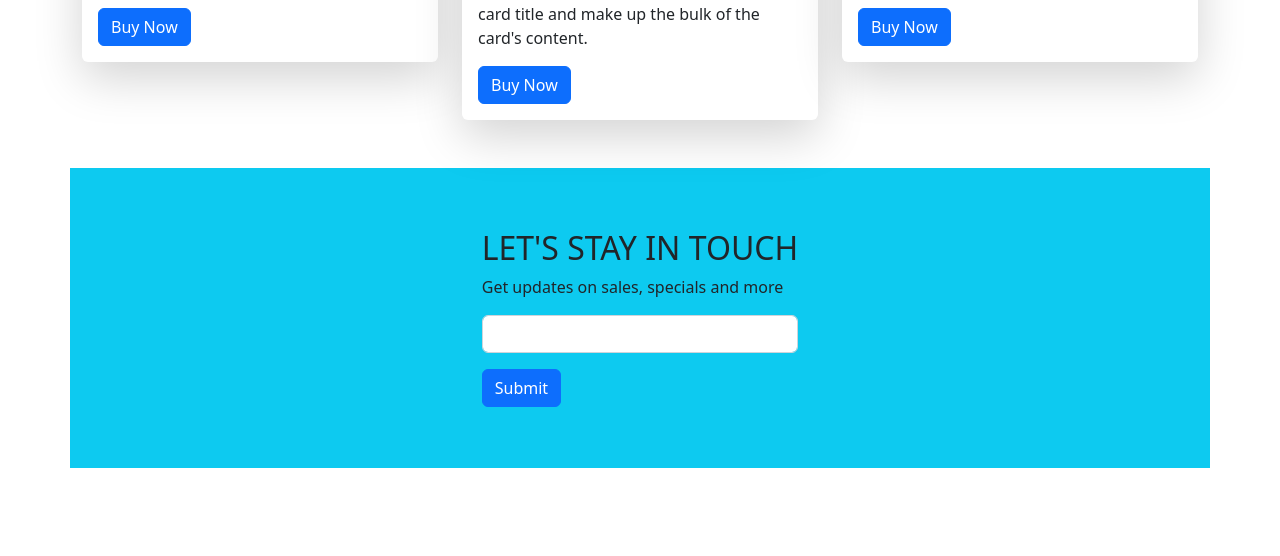
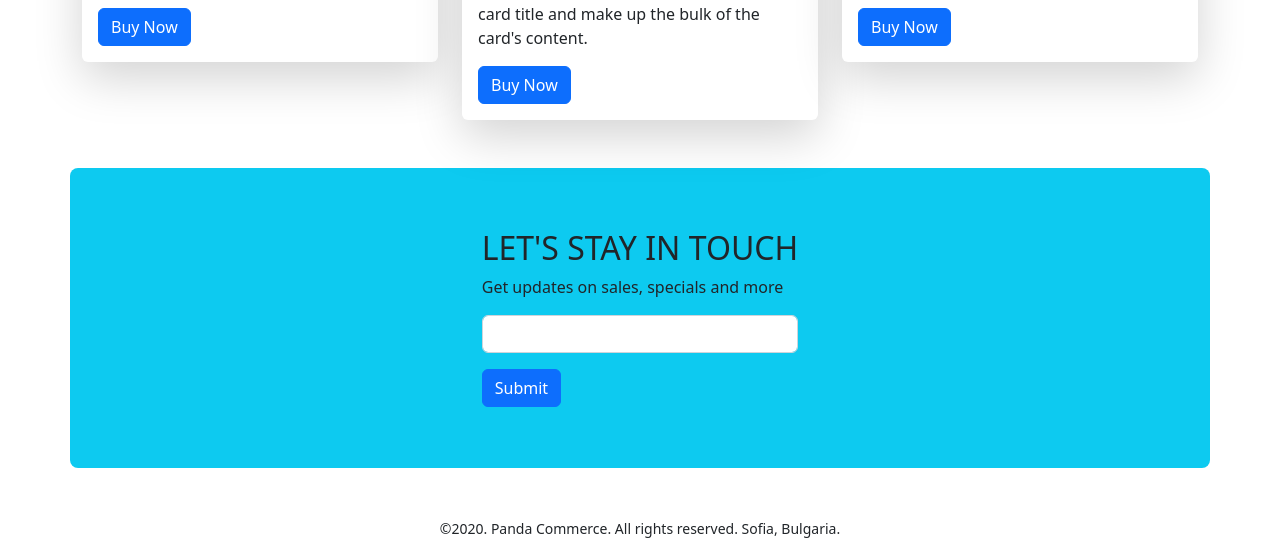
Before and after one commit to Nahid-07/Panda-e-commerce, a plain HTML site: page index.html in a window 1280 px wide. Shown: the part 1684-2240 px from the top of the page. Before the commit the page ends 2152 px from the top, so only its background shows below. Drawn offline with nearby package versions, Linux system fonts and the light colour scheme.

Commit message:
added some styles

```diff
--- a/index.html
+++ b/index.html
@@ -211,9 +211,8 @@
             </div>
         </section>
         <!-- bagpack section end -->
-    </main>
-    <!-- footer start -->
-    <footer style="height: 300px;" class="container  bg-info d-flex justify-content-center align-items-center" id="subscribe">
+        <!-- subscribe start -->
+    <section style="height: 300px;" class="container rounded-3 bg-info d-flex justify-content-center align-items-center" id="subscribe">
         <div>
             <h2>LET'S STAY IN TOUCH</h2>
             <p>Get updates on sales, specials and more</p>
@@ -224,6 +223,12 @@
                 <button type="submit" class="btn btn-primary">Submit</button>
               </form>
         </div>
+    </section>
+    <!-- subscribe end -->
+    </main>
+    <!-- footer start -->
+    <footer class="container mt-5">
+        <p class="text-center"><small>©2020. Panda Commerce. All rights reserved. Sofia, Bulgaria.</small></p>
     </footer>
     <!-- footer end -->
     <!-- Bopotstrap javaScript link -->
```
